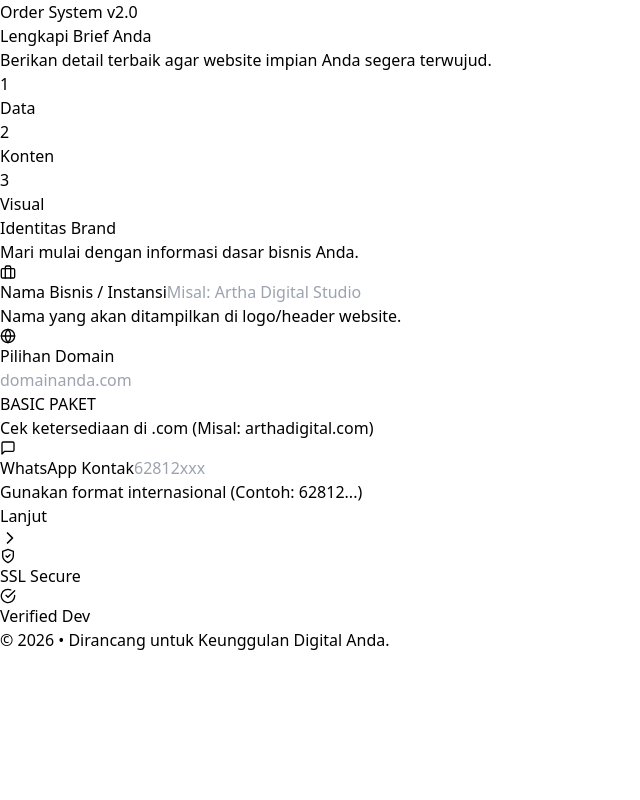
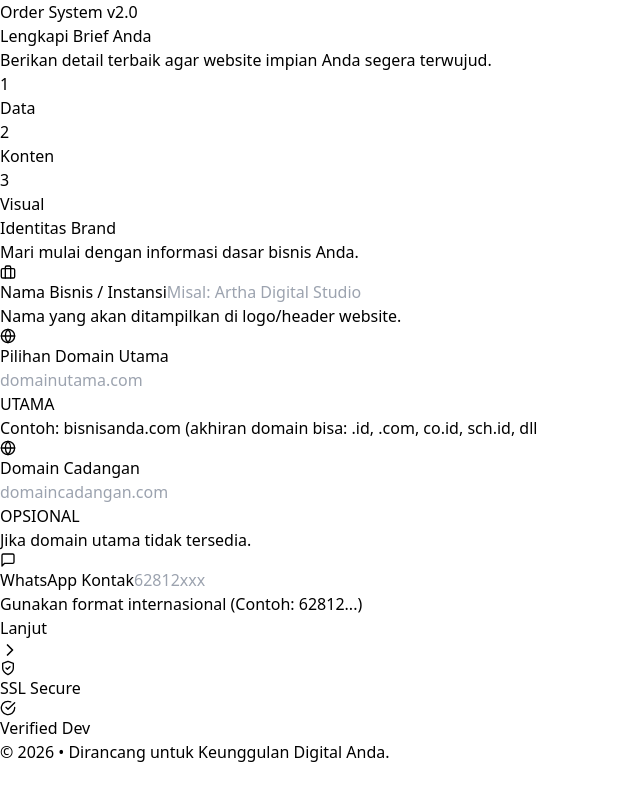
Before and after one commit to wahid27/brief-klient, a React (Vite) app: page / in a window 1280 px wide. Shown: the whole page, without its empty margins (0-640 px from the left). Built offline with nearby package versions, Linux system fonts and the light colour scheme; the HTML template or start-up script is replaced by a standard one.

Commit message:
Update App.jsx

```diff
--- a/src/App.jsx
+++ b/src/App.jsx
@@ -43,6 +43,7 @@ const App = () => {
   const [formData, setFormData] = useState({
     namaBisnis: '',
     domain: '',
+    domainCadangan: '', // Field baru ditambahkan
     judulUtama: '',
     deskripsi: '',
     layanan: '',
@@ -112,7 +113,8 @@ const App = () => {
               />
             </InputWrapper>
 
-            <InputWrapper label="Pilihan Domain" icon={Globe} hint="Cek ketersediaan di .com (Misal: arthadigital.com)">
+            <div className="grid grid-cols-1 md:grid-cols-2 gap-4">
+              <InputWrapper label="Pilihan Domain Utama" icon={Globe} hint="Contoh: bisnisanda.com (akhiran domain bisa: .id, .com, co.id, sch.id, dll">
                 <div className="relative">
                   <input
                     required
@@ -120,12 +122,28 @@ const App = () => {
                     name="domain"
                     value={formData.domain}
                     onChange={handleChange}
-                  placeholder="domainanda.com"
+                    placeholder="domainutama.com"
                     className="w-full p-3.5 bg-slate-50 border border-slate-200 rounded-xl focus:ring-4 focus:ring-indigo-500/10 focus:border-indigo-500 outline-none transition-all"
                   />
-                <div className="absolute right-3 top-1/2 -translate-y-1/2 px-2 py-1 bg-slate-200 rounded text-[10px] font-bold text-slate-600 uppercase">BASIC PAKET</div>
+                  <div className="absolute right-3 top-1/2 -translate-y-1/2 px-2 py-1 bg-indigo-100 rounded text-[9px] font-bold text-indigo-600 uppercase tracking-tighter">UTAMA</div>
                 </div>
               </InputWrapper>
+
+              <InputWrapper label="Domain Cadangan" icon={Globe} hint="Jika domain utama tidak tersedia.">
+                <div className="relative">
+                  <input
+                    required
+                    type="text"
+                    name="domainCadangan"
+                    value={formData.domainCadangan}
+                    onChange={handleChange}
+                    placeholder="domaincadangan.com"
+                    className="w-full p-3.5 bg-slate-50 border border-slate-200 rounded-xl focus:ring-4 focus:ring-indigo-500/10 focus:border-indigo-500 outline-none transition-all"
+                  />
+                  <div className="absolute right-3 top-1/2 -translate-y-1/2 px-2 py-1 bg-slate-100 rounded text-[9px] font-bold text-slate-400 uppercase tracking-tighter">OPSIONAL</div>
+                </div>
+              </InputWrapper>
+            </div>
 
             <InputWrapper label="WhatsApp Kontak" icon={MessageSquare} hint="Gunakan format internasional (Contoh: 62812...)">
               <input
```
Lines whose indentation alone changed are shown as unchanged.
